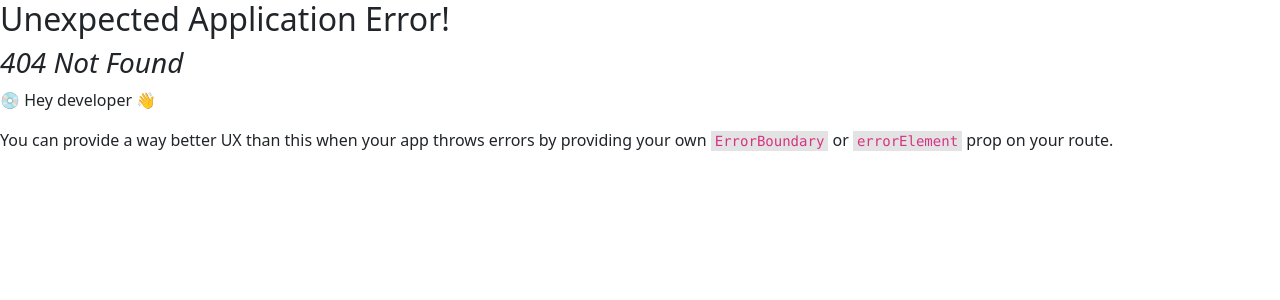
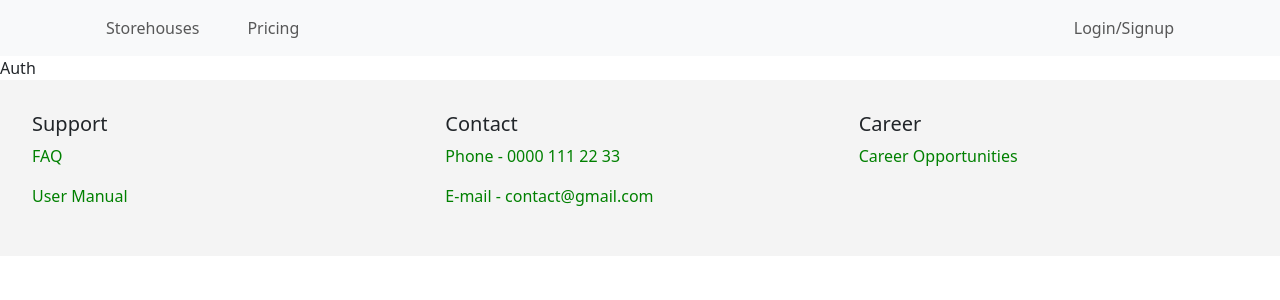
Before and after one commit to Murat-Yavas/storehouse-tracking-app, a React (Vite) app: page /auth in a window 1280 px wide. Before the commit this address had no page. Shown: the top 300 px of the page. Built offline with nearby package versions, Linux system fonts and the light colour scheme.

Commit message:
Update main nav component

```diff
--- a/src/App.jsx
+++ b/src/App.jsx
@@ -2,13 +2,17 @@ import { createBrowserRouter, RouterProvider } from "react-router-dom";
 
 import Root from "./pages/Root";
 import HomePage from "./pages/HomePage";
+import AuthPage from "./pages/AuthPage";
 
 function App() {
   const router = createBrowserRouter([
     {
       path: "/",
       element: <Root />,
-      children: [{ index: true, element: <HomePage /> }],
+      children: [
+        { index: true, element: <HomePage /> },
+        { path: "/auth", element: <AuthPage /> },
+      ],
     },
   ]);
 
--- /dev/null
+++ b/src/components/Auth/Auth.jsx
@@ -0,0 +1,7 @@
+import React from "react";
+
+const Auth = () => {
+  return <div>Auth</div>;
+};
+
+export default Auth;
--- a/src/components/MainNavigation/MainNavigation.jsx
+++ b/src/components/MainNavigation/MainNavigation.jsx
@@ -4,6 +4,7 @@ import Form from "react-bootstrap/Form";
 import Nav from "react-bootstrap/Nav";
 import Navbar from "react-bootstrap/Navbar";
 import styles from "./MainNavigation.module.css";
+import { NavLink } from "react-router-dom";
 
 const MainNavigation = () => {
   return (
@@ -17,15 +18,21 @@ const MainNavigation = () => {
         <Navbar.Collapse id="responsive-navbar-nav">
           <Nav className={`me-auto ${styles["nav-links"]}`}>
             <Nav.Link className={`${styles["nav-link-element"]}`}>
-              Storehouses
+              <NavLink className={`${styles["text"]}`} to="/auth">
+                Storehouses
+              </NavLink>
             </Nav.Link>
             <Nav.Link className={`${styles["nav-link-element"]}`}>
-              Pricing
+              <NavLink className={`${styles["text"]}`} to="/auth">
+                Pricing
+              </NavLink>
             </Nav.Link>
           </Nav>
           <Nav className={`${styles["nav-links"]}`}>
             <Nav.Link className={`${styles["nav-link-element"]}`}>
-              Login/Signup
+              <NavLink className={`${styles["text"]}`} to="/auth">
+                Login/Signup
+              </NavLink>
             </Nav.Link>
           </Nav>
         </Navbar.Collapse>
--- a/src/components/MainNavigation/MainNavigation.module.css
+++ b/src/components/MainNavigation/MainNavigation.module.css
@@ -14,3 +14,8 @@
   border-bottom: 3px solid green;
   transition: 0.1s;
 }
+
+.text {
+  color: #000000a6;
+  text-decoration: none;
+}
--- /dev/null
+++ b/src/pages/AuthPage.jsx
@@ -0,0 +1,8 @@
+import React from "react";
+import Auth from "../components/Auth/Auth";
+
+const AuthPage = () => {
+  return <Auth />;
+};
+
+export default AuthPage;
```
